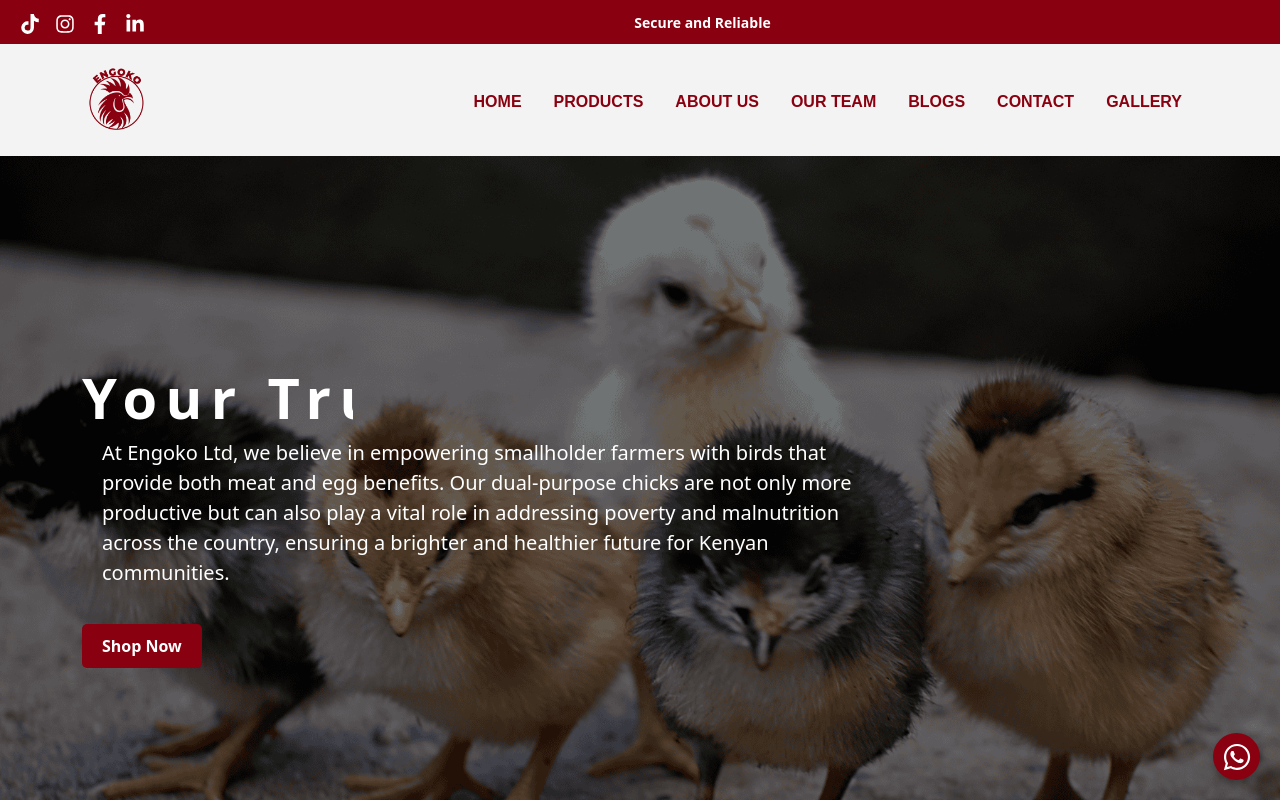
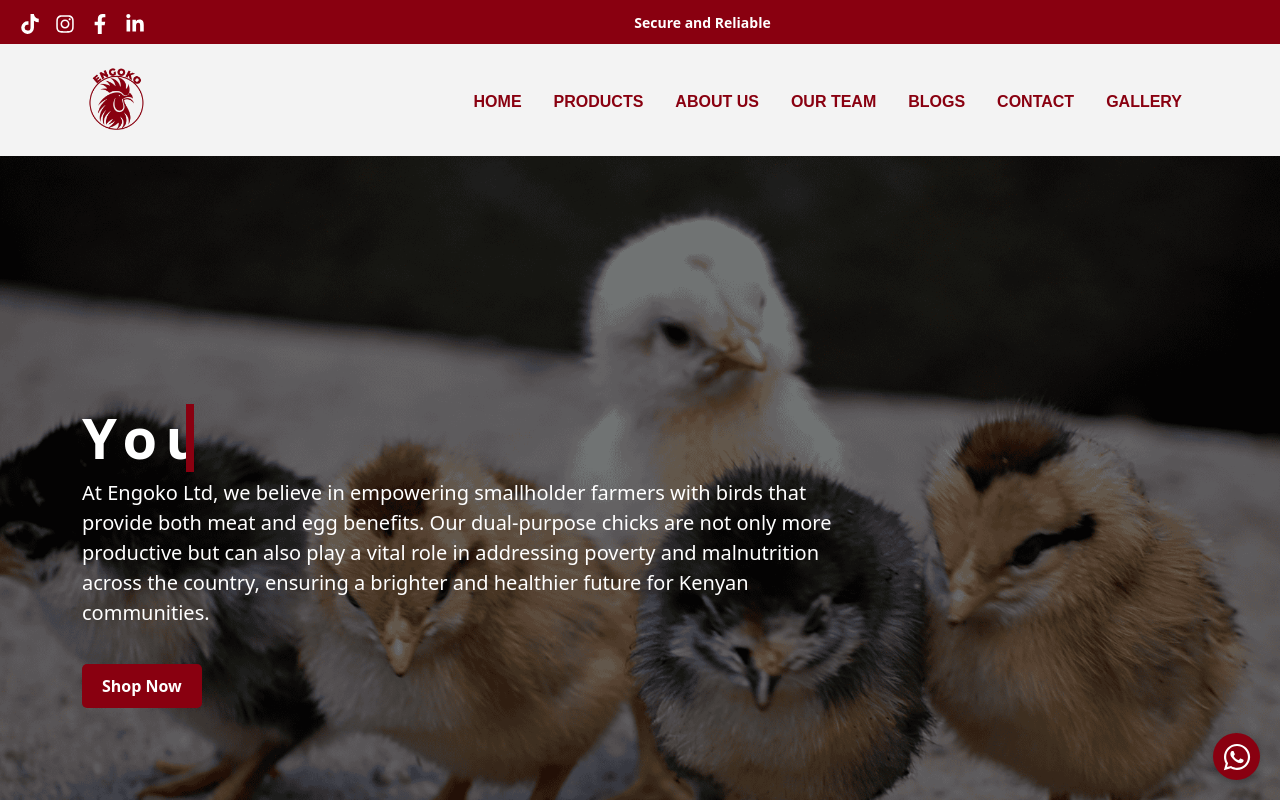
Before and after one commit to DBEST-EZRA/engoko, a React (Create React App) app: page / in a window 1280 px wide. Shown: the top 800 px of the page. Built offline with nearby package versions, Linux system fonts and the light colour scheme.

Commit message:
working prototype

```diff
--- a/src/components/HeroSection.css
+++ b/src/components/HeroSection.css
@@ -1,5 +1,5 @@
 .hero-section {
-  height: 90vh;
+  height: 100vh;
   /* display: flex; */
   /* justify-content: center; */
   /* align-items: center; */
@@ -48,12 +48,12 @@
 .lead {
   font-size: 1.1rem;
   max-width: 70%;
-  margin-left: 20px;
+  /* margin-left: 20px; */
 }
 
 h1 {
   font-size: 3rem;
-  max-width: 70%;
+  /* max-width: 70%; */
   margin-left: 20px;
   line-height: 1.2;
 }
--- a/src/components/HeroSection.jsx
+++ b/src/components/HeroSection.jsx
@@ -16,10 +16,11 @@ const HeroSection = () => {
   }, []);
 
   return (
+    <div>
       <Carousel
         controls={false}
         indicators={true}
-      interval={4000}
+        interval={4500}
         pause={false}
         slide="true"
       >
@@ -31,13 +32,13 @@ const HeroSection = () => {
           >
             <div className="overlay"></div>
             <Container data-aos="fade-up">
-            <h1 className="display-4 fw-bold typewriter">Welcome to ENGOKO</h1>
+              <h1 className="display-4 fw-bold typewriter">Karibu Engoko</h1>
               <p className="lead">
                 Engoko Ltd is a leading Kenyan supplier of high-quality,
-              dual-purpose day-old chicks. We are committed to transforming the
-              poultry industry in Kenya by providing smallholder farmers with
-              hardy, disease-resistant birds. Our chicks thrive in local rural
-              environments, offering a more productive alternative to
+                dual-purpose day-old chicks. We are committed to transforming
+                the poultry industry in Kenya by providing smallholder farmers
+                with hardy, disease-resistant birds. Our chicks thrive in local
+                rural environments, offering a more productive alternative to
                 traditional breeds.
               </p>
               <Button
@@ -68,14 +69,12 @@ const HeroSection = () => {
           >
             <div className="overlay"></div>
             <Container data-aos="fade-up">
-            <h1 className="display-4 fw-bold typewriter">
-              Your Trusted Poultry Partner
-            </h1>
+              <h1 className="display-4 fw-bold typewriter">You're Valued</h1>
               <p className="lead">
                 At Engoko Ltd, we believe in empowering smallholder farmers with
                 birds that provide both meat and egg benefits. Our dual-purpose
-              chicks are not only more productive but can also play a vital role
-              in addressing poverty and malnutrition across the country,
+                chicks are not only more productive but can also play a vital
+                role in addressing poverty and malnutrition across the country,
                 ensuring a brighter and healthier future for Kenyan communities.
               </p>
               <Button
@@ -98,6 +97,7 @@ const HeroSection = () => {
           </div>
         </Carousel.Item>
       </Carousel>
+    </div>
   );
 };
 
--- a/src/components/typewriter.css
+++ b/src/components/typewriter.css
@@ -6,7 +6,7 @@
   white-space: nowrap;
   margin: 0 auto;
   letter-spacing: 0.15em;
-  animation: typing 4s steps(40) 1s 1 normal both,
+  animation: typing 4s steps(10) 1s 1 normal both,
     blinkCaret 0.75s step-end infinite;
 }
 
@@ -23,4 +23,7 @@
   50% {
     border-color: transparent;
   }
+  100% {
+    border-color: #890010; /* Caret color */
+  }
 }
```
Lines whose indentation alone changed are shown as unchanged.
